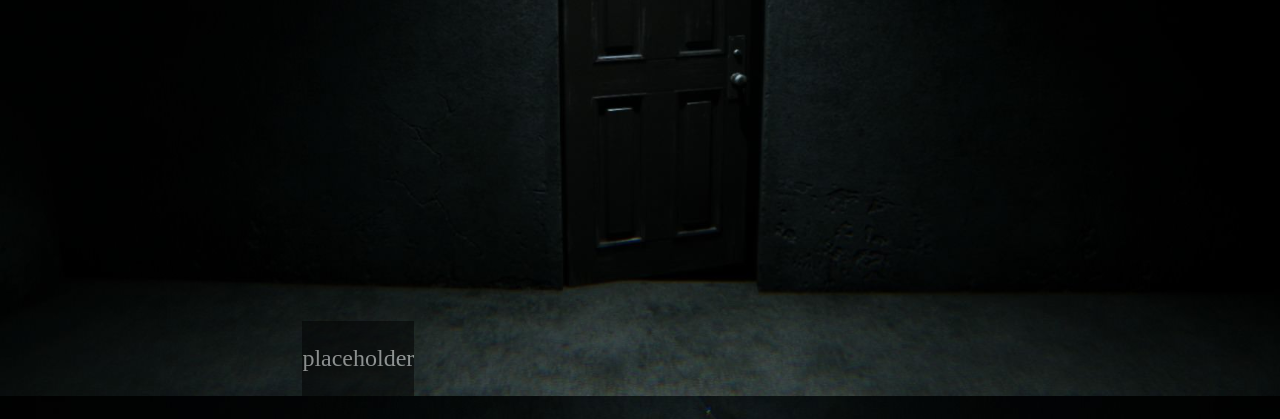
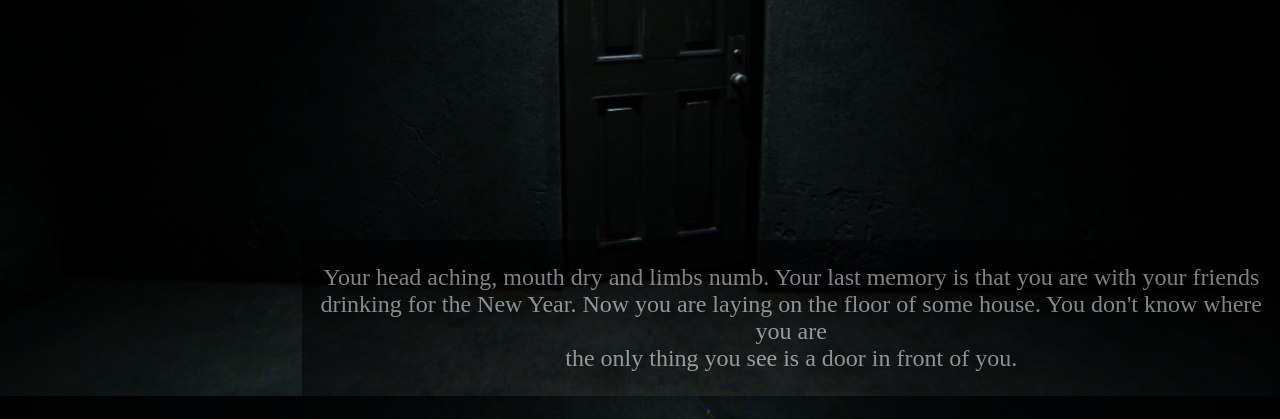
Before and after one commit to Niarit/horror_game, a Flask app: page /game-new-year in a window 1280 px wide. Shown: the part 404-823 px from the top of the page. Run offline with Flask 2, Linux system fonts and the light colour scheme.

Commit message:
Add story to the new game

```diff
--- a/static/js/newGame.js
+++ b/static/js/newGame.js
@@ -1,13 +1,35 @@
 import {dataHandler} from "./datahandler.js";
+
+let items = {
+    doll: `A doll sitting on the stairs. When you check it from closer you see that one of her eye has been removed`,
+    riddle: `A paper note thrown to the stairs. It reads: A girl, Oh so beauty, with a face, Oh so pretty<br>
+But her eyes, Oh what a pity, her mother did it, we all know.<br>
+She was too jealous, what a hoe. An eye for an eye, sais the olds, she took one, for a price of none.`,
+    graffiti: `The walls of the hallway are old and ruined. Abstract graffiti spread all over them.<br>
+There is one what specially makes you nervous, an eye. You feel like as if it watching you.`,
+    riddle2: `Another note: She took and eye from her, shiny it was, the joy of a children's soul it has. They say the girl had them<br>
+like jewels, with lashes which now mourns, the absence of those pearls. Only the lashes are left<br>
+all of them still standing next to each other with grief.`,
+    riddle3: `A note again: "You took my beauty and life from me!" she said "So I took yours!" how sad<br>
+"You locked me in this house taking my life with it, so I lock you in now, deal with it!"She get some chains and locked the door,<br>
+with hinge as many as many year her daugther old.`
+};
+
+let story = {
+    first: `You stepped through the door just see a dim staircase leading way down. As you see there is only darkness on the bottom`,
+    second: `A strange hallway. Graffiti on every wall. You start feeling some strange presence`,
+    third: `A door. Your first thought is about escape but when you step near it you see those chains and hinges.<br>
+There is a terminal on the door`
+};
 
 function init() {
     let button = document.getElementById("btn");
     button.addEventListener('click', function () {
         try{
             dataHandler._changeBg('https://i.imgur.com/M67IE0W.jpg');
-            dataHandler._changeText('placeholder2');
-            dataHandler._collectItem('item1', "doll");
-            dataHandler._collectItem('item2', 'paper');
+            dataHandler._changeText(story.first);
+            dataHandler._collectItem('item1', items.doll);
+            dataHandler._collectItem('item2', items.riddle);
             button.setAttribute('id', 'next')
         }
         catch (e) {
@@ -16,11 +38,11 @@ function init() {
         button.onclick = function () {
             try {
                 dataHandler._changeBg("https://i.imgur.com/GAyB4BP.jpg");
-                dataHandler._changeText("placeholder3");
+                dataHandler._changeText(story.second);
                 dataHandler._changeButtonPos('item1', 'item3');
                 dataHandler._changeButtonPos('item2', 'item4');
-                dataHandler._collectItem('item3', 'something');
-                dataHandler._collectItem('item4', 'again');
+                dataHandler._collectItem('item3', items.graffiti);
+                dataHandler._collectItem('item4', items.riddle2);
                 button.setAttribute('id', 'hallway')
             }
             catch (e) {
@@ -29,10 +51,10 @@ function init() {
             let nextButton = document.getElementById('hallway');
             nextButton.addEventListener('click',function () {
                 dataHandler._changeBg("https://i.imgur.com/r9BRX1P.jpg");
-                dataHandler._changeText("placeholder4");
+                dataHandler._changeText(story.third);
                 dataHandler._changeButtonPos('item3', 'item5');
                 dataHandler._removeBtn('item4');
-                dataHandler._collectItem('item5', 'henlooo');
+                dataHandler._collectItem('item5', items.riddle3);
                 nextButton.setAttribute('id','end');
                 let lastButton = document.getElementById('end');
                 lastButton.addEventListener("click",function () {
--- a/templates/first_room.html
+++ b/templates/first_room.html
@@ -14,7 +14,9 @@
     <div class="wrapper">
         <button id="btn" type="button"></button>
         <div class="box">
-            <p id="text">placeholder</p>
+            <p id="text">Your head aching, mouth dry and limbs numb. Your last memory is that you are with your friends<br>
+            drinking for the New Year. Now you are laying on the floor of some house. You don't know where you are<br>
+            the only thing you see is a door in front of you.</p>
         </div>
     </div>
     <div><button id="item1">Item</button></div>
```
